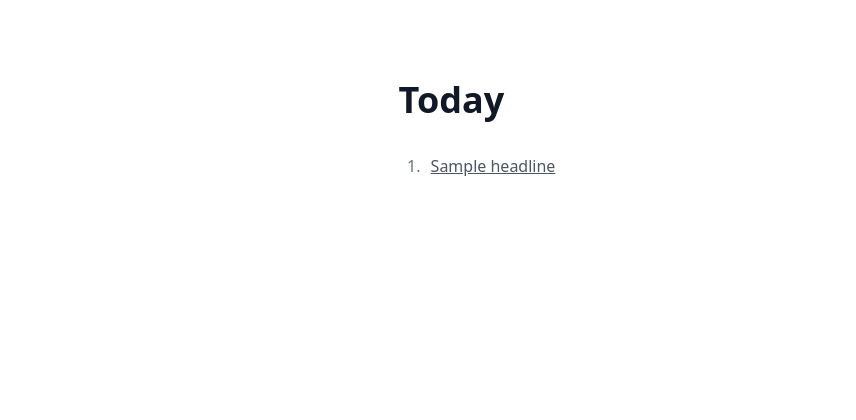
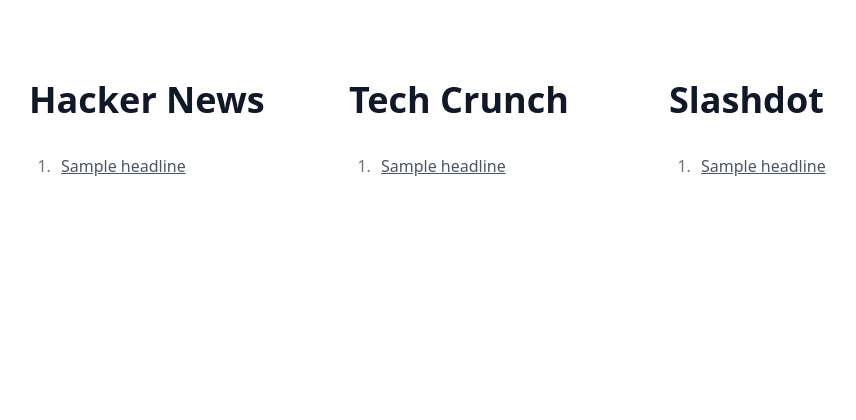
Before and after one commit to amadeuswolfkang/news-aggregator, a Flask app: template api/templates/index.html in a window 1280 px wide. Shown: the top 420 px of the page, without its empty margins (163-1019 px from the left). Run offline with Flask 3, Linux system fonts and the light colour scheme; the template is opened without the code that fills it: most values are stand-ins (such as "Sample title", 1, 10 or a date in 2020); some libraries are stand-ins or nearby versions.

Commit message:
Add 2 more news columns

```diff
--- a/api/app.py
+++ b/api/app.py
@@ -8,14 +8,29 @@
 @app.route("/")
 @app.route("/index")
 def index():
-    headlines, links = scrape_hacker_news_today()
-    headlines_links = list(zip(headlines, links))
+    # Hacker News headlines and links
+    hn_headlines, hn_links = scrape_hacker_news_today()
+    hn_headlines_links = list(zip(hn_headlines, hn_links))
+
+    # TechCrunch headlines and links
+    tc_headlines, tc_links = scrape_techcrunch()
+    tc_headlines_links = list(zip(tc_headlines, tc_links))
+
+    # Slashdot headlines and links
+    sd_headlines, sd_links = scrape_slashdot()
+    sd_headlines_links = list(zip(sd_headlines, sd_links))
 
     # Print debugging
-    for headline, link in headlines_links:
+    for headline, link in hn_headlines_links:
         print(headline, link)
 
-    return render_template("index.html", headlines_links=headlines_links)
+    for headline, link in tc_headlines_links:
+        print(headline, link)
+
+    for headline, link in sd_headlines_links:
+        print(headline, link)
+
+    return render_template("index.html", hn_headlines_links=hn_headlines_links, tc_headlines_links=tc_headlines_links, sd_headlines_links=sd_headlines_links)
 
 
 # Scrape Hacker News
@@ -23,21 +38,65 @@
     url = "https://news.ycombinator.com/"
     response = requests.get(url)
     soup = BeautifulSoup(response.content, "html.parser")
-    headlines = []
-    links = []
+    hn_headlines = []
+    hn_links = []
 
     # Get headlines
     for i, headline in enumerate(soup.find_all("span", class_="titleline")):
-        if i >= 10:  # Stop after scraping 5 headlines
+        if i >= 10:  # Stop after scraping 10 headlines
             break
-        headlines.append(headline.text)
+        hn_headlines.append(headline.text)
 
         # Get headline links
         a = headline.find("a")
         if a is not None:
-            links.append(a.get("href"))
+            hn_links.append(a.get("href"))
 
-    return headlines, links
+    return hn_headlines, hn_links
+
+
+# Scrape Tech Crunch
+def scrape_techcrunch():
+    url = "https://techcrunch.com/"
+    response = requests.get(url)
+    soup = BeautifulSoup(response.content, "html.parser")
+    tc_headlines = []
+    tc_links = []
+
+    # Get headlines
+    for i, headline in enumerate(soup.find_all("h2")):
+        if i >= 10:  # Stop after scraping 10 headlines
+            break
+        tc_headlines.append(headline.text)
+
+        # Get headline links
+        a = headline.find("a")
+        if a is not None:
+            tc_links.append(a.get("href"))
+
+    return tc_headlines, tc_links
+
+
+# Scrape Slashdot
+def scrape_slashdot():
+    url = "https://slashdot.org/"
+    response = requests.get(url)
+    soup = BeautifulSoup(response.content, "html.parser")
+    sd_headlines = []
+    sd_links = []
+
+    # Get headlines
+    for i, headline in enumerate(soup.find_all("span", class_="story-title")):
+        if i >= 10:  # Stop after scraping 10 headlines
+            break
+        sd_headlines.append(headline.text)
+
+        # Get headline links
+        a = headline.find("a")
+        if a is not None:
+            sd_links.append(a.get("href"))
+
+    return sd_headlines, sd_links
 
 
 if __name__ == "__main__":
--- a/api/static/dist/css/output.css
+++ b/api/static/dist/css/output.css
@@ -2168,6 +2168,14 @@
   margin-top: 0.75rem;
 }
 
+.mb-20 {
+  margin-bottom: 5rem;
+}
+
+.mb-24 {
+  margin-bottom: 6rem;
+}
+
 .block {
   display: block;
 }
@@ -2222,6 +2230,14 @@
 
 .w-full {
   width: 100%;
+}
+
+.w-1\/4 {
+  width: 25%;
+}
+
+.w-1\/5 {
+  width: 20%;
 }
 
 .flex-1 {
@@ -2328,6 +2344,14 @@
 
 .justify-between {
   justify-content: space-between;
+}
+
+.gap-4 {
+  gap: 1rem;
+}
+
+.gap-16 {
+  gap: 4rem;
 }
 
 .space-x-2 > :not([hidden]) ~ :not([hidden]) {
@@ -2477,6 +2501,10 @@
 
 .pt-2 {
   padding-top: 0.5rem;
+}
+
+.pb-20 {
+  padding-bottom: 5rem;
 }
 
 .text-center {
--- a/api/templates/index.html
+++ b/api/templates/index.html
@@ -13,15 +13,36 @@
   </head>
 
   <body>
-    <div class="flex flex-row justify-center mt-20">
-      <article class="prose">
-        <h1>Today</h1>
+    <div class="flex flex-row justify-center gap-16 mt-20 mb-24">
+      <!-- Hacker News Column -->
+      <article class="prose w-1/5">
+        <h1>Hacker News</h1>
         <ol>
-          {% for headline, link in headlines_links %}
+          {% for headline, link in hn_headlines_links %}
           <li><a href="{{ link }}">{{ headline }}</a></li>
           {% endfor %}
         </ol>
       </article>
+
+      <!-- Tech Crunch Column -->
+      <article class="prose w-1/5">
+        <h1>Tech Crunch</h1>
+        <ol>
+          {% for headline, link in tc_headlines_links %}
+          <li><a href="{{ link }}">{{ headline }}</a></li>
+          {% endfor %}
+        </ol>
+      </article>
+
+      <!-- Slashdot Column -->
+      <article class="prose w-1/5">
+        <h1>Slashdot</h1>
+          <ol>
+            {% for headline, link in sd_headlines_links %}
+            <li><a href="{{ link }}">{{ headline }}</a></li>
+            {% endfor %}
+          </ol>
+        </article>
     </div>
 
     <footer class="fixed bottom-0 left-0 z-20 w-full p-4 bg-white border-t border-gray-200 shadow md:flex md:items-center md:justify-between md:p-6 dark:bg-gray-800 dark:border-gray-600">
```
Also changed, not shown: README.md.
